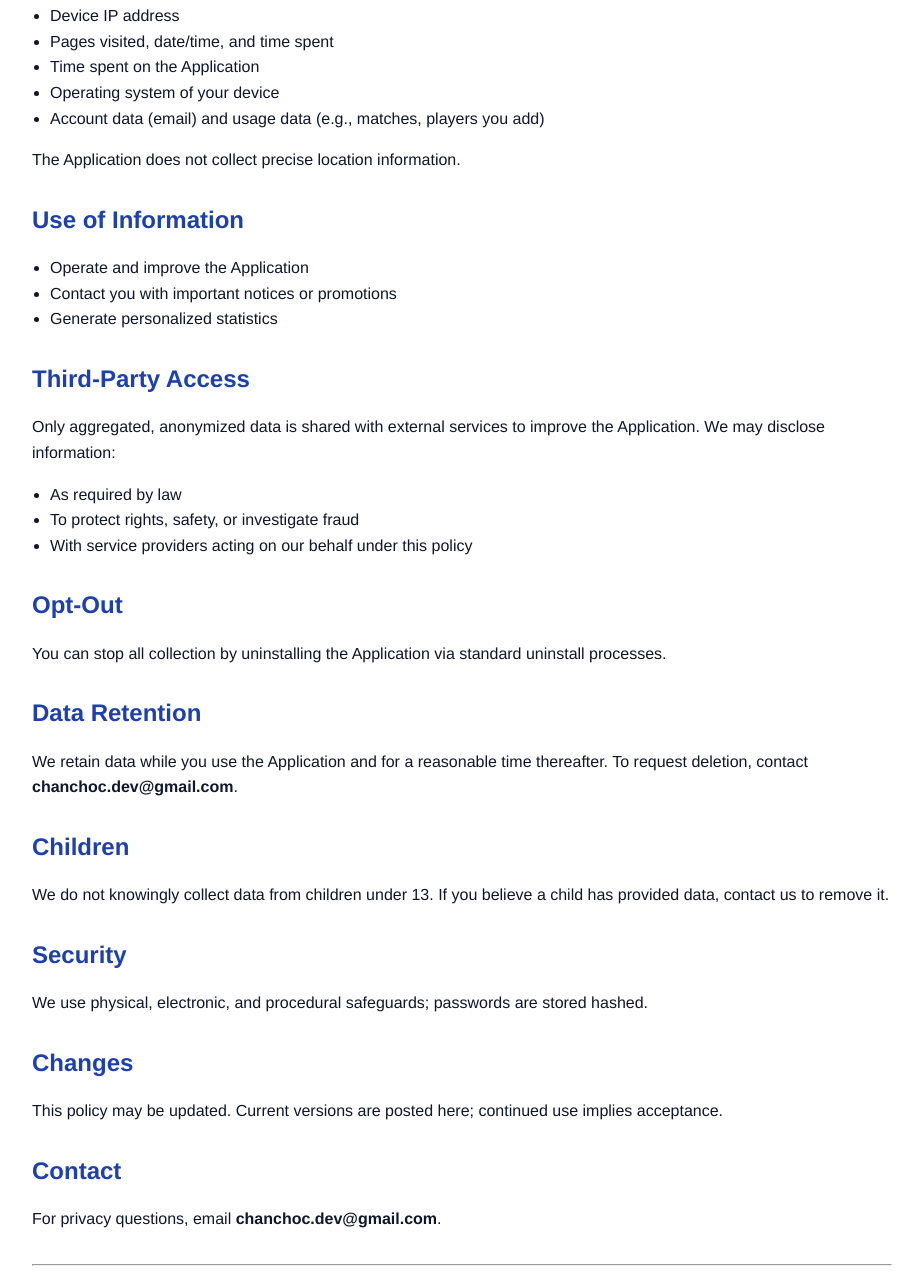
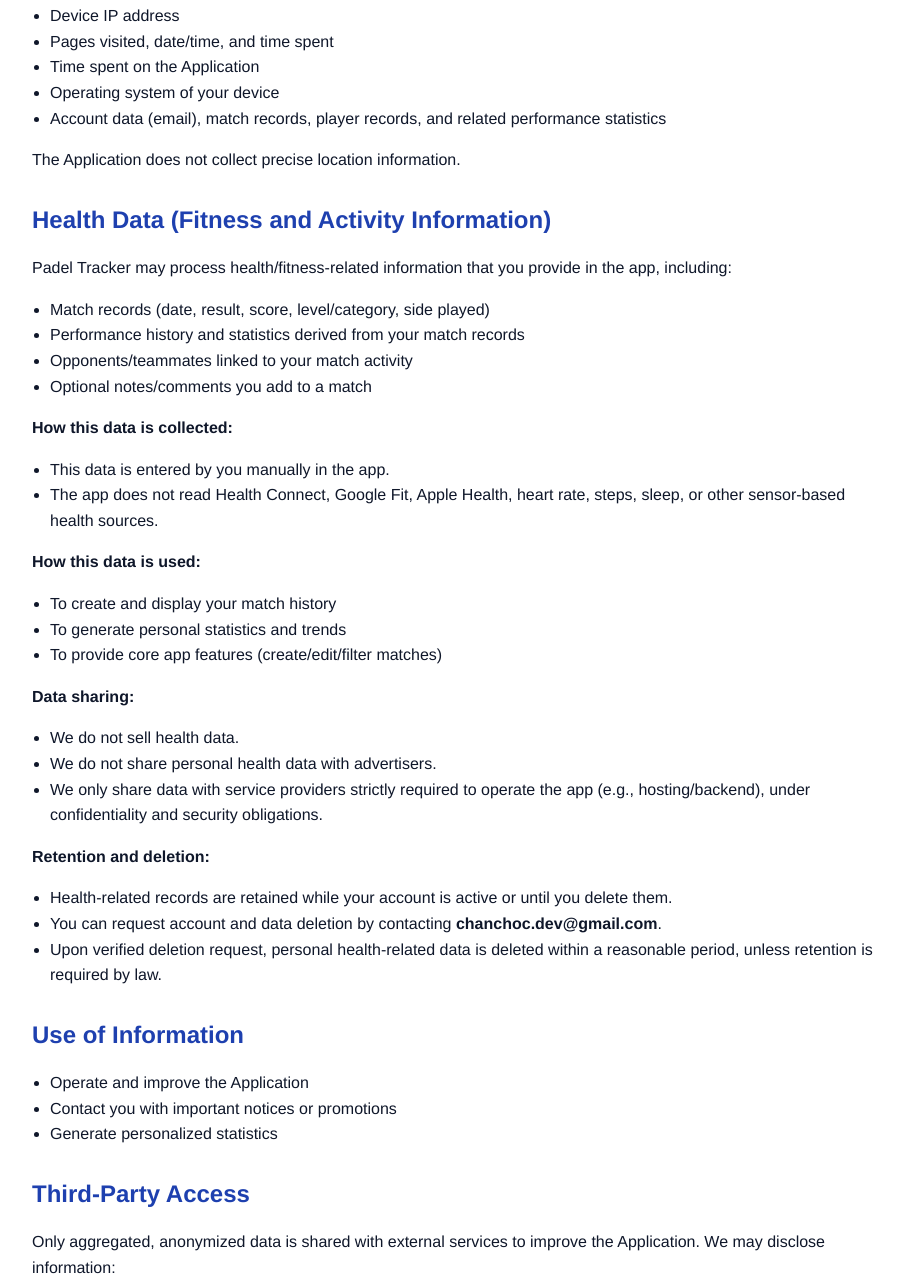
Before and after one commit to chanchoc/padel-tracker, a plain HTML site: page privacy-policy/index.html in a window 1280 px wide. Shown: the part 351-1635 px from the top of the page, without its empty margins (178-1094 px from the left). Drawn offline with Linux system fonts and the light colour scheme.

Commit message:
Revise privacy policy with new date and details
Updated the last updated date and expanded health data section.

```diff
--- a/privacy-policy/index.html
+++ b/privacy-policy/index.html
@@ -17,7 +17,7 @@
 </head>
 <body>
   <h1>Privacy Policy - Padel Tracker</h1>
-  <p><strong>Last updated:</strong> 2026-01-08</p>
+  <p><strong>Last updated:</strong> 2026-03-17</p>
 
   <h2>Introduction</h2>
   <p>This privacy policy applies to the Padel Tracker app (“Application”), provided by Chanchoc (“Service Provider”) as a free service, on an “AS IS” basis.</p>
@@ -28,9 +28,45 @@
     <li>Pages visited, date/time, and time spent</li>
     <li>Time spent on the Application</li>
     <li>Operating system of your device</li>
-    <li>Account data (email) and usage data (e.g., matches, players you add)</li>
+    <li>Account data (email), match records, player records, and related performance statistics</li>
   </ul>
   <p>The Application does not collect precise location information.</p>
+
+  <h2>Health Data (Fitness and Activity Information)</h2>
+  <p>Padel Tracker may process health/fitness-related information that you provide in the app, including:</p>
+  <ul>
+    <li>Match records (date, result, score, level/category, side played)</li>
+    <li>Performance history and statistics derived from your match records</li>
+    <li>Opponents/teammates linked to your match activity</li>
+    <li>Optional notes/comments you add to a match</li>
+  </ul>
+
+  <p><strong>How this data is collected:</strong></p>
+  <ul>
+    <li>This data is entered by you manually in the app.</li>
+    <li>The app does not read Health Connect, Google Fit, Apple Health, heart rate, steps, sleep, or other sensor-based health sources.</li>
+  </ul>
+
+  <p><strong>How this data is used:</strong></p>
+  <ul>
+    <li>To create and display your match history</li>
+    <li>To generate personal statistics and trends</li>
+    <li>To provide core app features (create/edit/filter matches)</li>
+  </ul>
+
+  <p><strong>Data sharing:</strong></p>
+  <ul>
+    <li>We do not sell health data.</li>
+    <li>We do not share personal health data with advertisers.</li>
+    <li>We only share data with service providers strictly required to operate the app (e.g., hosting/backend), under confidentiality and security obligations.</li>
+  </ul>
+
+  <p><strong>Retention and deletion:</strong></p>
+  <ul>
+    <li>Health-related records are retained while your account is active or until you delete them.</li>
+    <li>You can request account and data deletion by contacting <strong>chanchoc.dev@gmail.com</strong>.</li>
+    <li>Upon verified deletion request, personal health-related data is deleted within a reasonable period, unless retention is required by law.</li>
+  </ul>
 
   <h2>Use of Information</h2>
   <ul>
```
